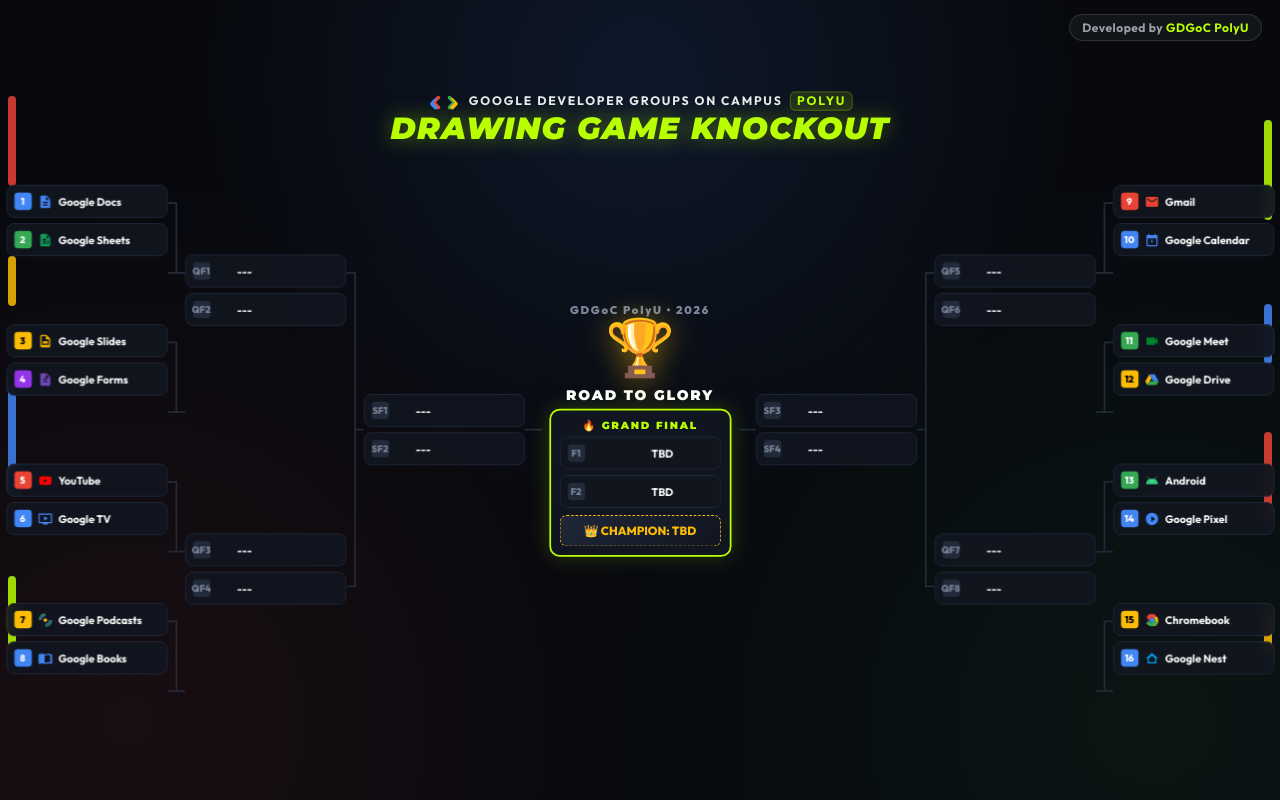
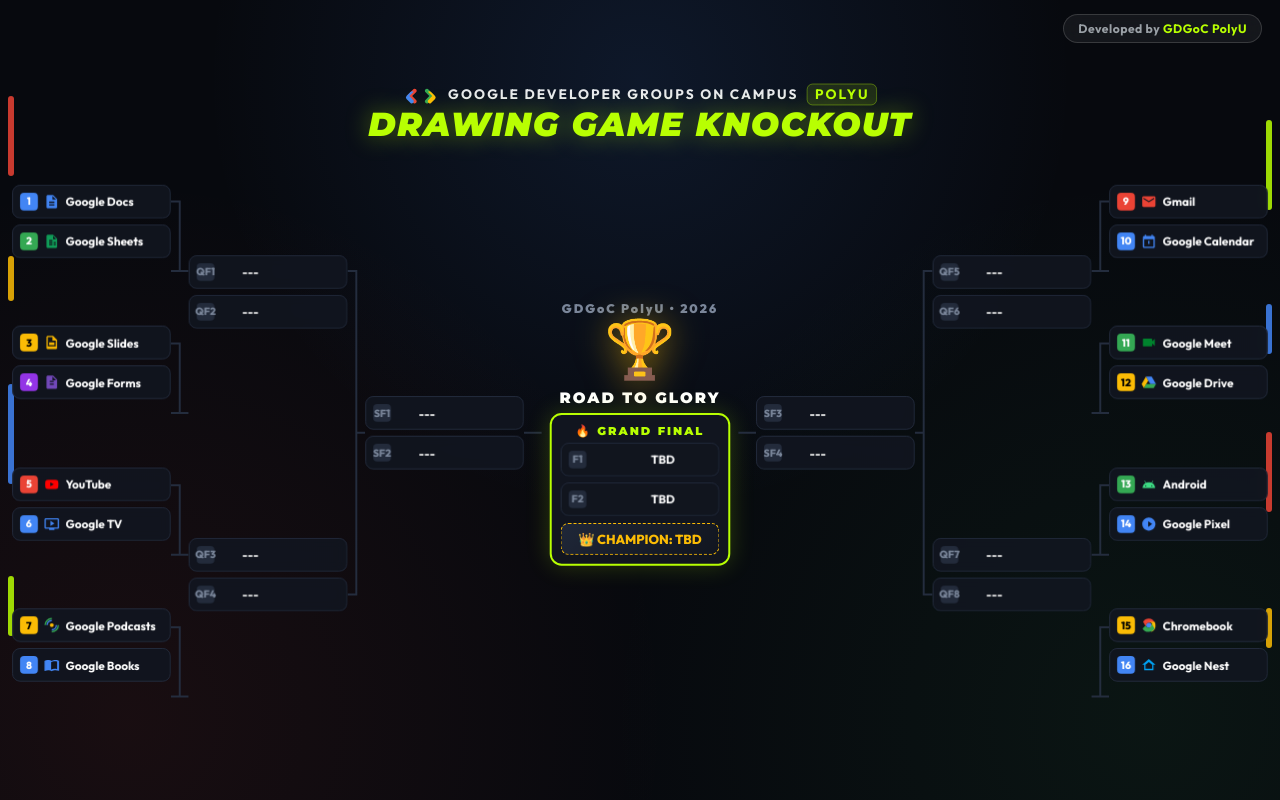
Before and after one commit to heylinpau/gdg-knockout, a website: page public/index.html in a window 1280 px wide. Drawn offline with nearby package versions, Linux system fonts and the light colour scheme; no server answers; a web font is replaced by a local one.

Commit message:
Fix laptop viewport width, title and credit badge

```diff
--- a/public/index.html
+++ b/public/index.html
@@ -16,7 +16,7 @@
       --g-red: #EA4335;
       --g-yellow: #FBBC05;
       --g-green: #34A853;
-      --line: #222a3a;
+      --line: #242d3e;
     }
     * { box-sizing: border-box; margin: 0; padding: 0; }
 
@@ -47,11 +47,11 @@
       top: 14px;
       right: 18px;
       z-index: 10;
-      background: rgba(255, 255, 255, 0.05);
-      border: 1px solid rgba(255, 255, 255, 0.12);
-      padding: 5px 12px;
+      background: rgba(255, 255, 255, 0.06);
+      border: 1px solid rgba(255, 255, 255, 0.15);
+      padding: 6px 14px;
       border-radius: 20px;
-      font-size: 0.75rem;
+      font-size: 0.76rem;
       font-weight: 700;
       color: #9aa0a6;
       letter-spacing: 0.5px;
@@ -60,20 +60,20 @@
     .top-right-credit span { color: var(--neon-lime); }
 
     /* DECORATIVE SIDE PILLS */
-    .side-pill { position: fixed; width: 8px; border-radius: 20px; z-index: 1; opacity: 0.85; }
-    .pill-left-1 { top: 12%; left: 8px; height: 90px; background: var(--g-red); }
-    .pill-left-2 { top: 32%; left: 8px; height: 50px; background: var(--g-yellow); }
-    .pill-left-3 { top: 48%; left: 8px; height: 110px; background: var(--g-blue); }
-    .pill-left-4 { top: 72%; left: 8px; height: 70px; background: var(--neon-lime); }
-    .pill-right-1 { top: 15%; right: 8px; height: 100px; background: var(--neon-lime); }
-    .pill-right-2 { top: 38%; right: 8px; height: 60px; background: var(--g-blue); }
-    .pill-right-3 { top: 54%; right: 8px; height: 90px; background: var(--g-red); }
-    .pill-right-4 { top: 76%; right: 8px; height: 45px; background: var(--g-yellow); }
+    .side-pill { position: fixed; width: 6px; border-radius: 20px; z-index: 1; opacity: 0.85; }
+    .pill-left-1 { top: 12%; left: 8px; height: 80px; background: var(--g-red); }
+    .pill-left-2 { top: 32%; left: 8px; height: 45px; background: var(--g-yellow); }
+    .pill-left-3 { top: 48%; left: 8px; height: 100px; background: var(--g-blue); }
+    .pill-left-4 { top: 72%; left: 8px; height: 60px; background: var(--neon-lime); }
+    .pill-right-1 { top: 15%; right: 8px; height: 90px; background: var(--neon-lime); }
+    .pill-right-2 { top: 38%; right: 8px; height: 50px; background: var(--g-blue); }
+    .pill-right-3 { top: 54%; right: 8px; height: 80px; background: var(--g-red); }
+    .pill-right-4 { top: 76%; right: 8px; height: 40px; background: var(--g-yellow); }
 
-    /* MASTER RESPONSIVE SCALER WRAPPER */
+    /* VIRTUAL STAGE CANVAS SCALER */
     #stage-scaler {
-      width: 1400px;
-      height: 780px;
+      width: 1240px;
+      height: 690px;
       transform-origin: center center;
       display: flex;
       flex-direction: column;
@@ -84,17 +84,17 @@
       z-index: 2;
     }
 
-    /* GDG LOGO & HEADER */
-    .header { text-align: center; margin-bottom: 6px; display: flex; flex-direction: column; align-items: center; }
+    /* HEADER */
+    .header { text-align: center; margin-bottom: 8px; display: flex; flex-direction: column; align-items: center; }
     .gdg-brand {
       display: flex;
       align-items: center;
       gap: 10px;
       margin-bottom: 2px;
     }
-    .gdg-svg-logo { width: 38px; height: 22px; }
+    .gdg-svg-logo { width: 36px; height: 20px; }
     .gdg-title-text {
-      font-size: 0.88rem;
+      font-size: 0.86rem;
       font-weight: 700;
       letter-spacing: 2px;
       text-transform: uppercase;
@@ -111,7 +111,7 @@
     .tournament-title {
       font-family: 'Montserrat', sans-serif;
       font-style: italic;
-      font-size: 2.2rem;
+      font-size: 2.1rem;
       font-weight: 900;
       letter-spacing: 1.5px;
       text-transform: uppercase;
@@ -126,38 +126,38 @@
     .bracket-half.left { justify-content: flex-start; }
     .bracket-half.right { justify-content: flex-end; flex-direction: row-reverse; }
 
-    .round-col { display: flex; flex-direction: column; justify-content: space-around; height: 640px; width: 185px; }
+    .round-col { display: flex; flex-direction: column; justify-content: space-around; height: 570px; width: 160px; }
     .match-pair { display: flex; flex-direction: column; gap: 6px; }
 
     /* UNIFORM SLOT CARDS */
     .slot {
-      width: 185px;
-      height: 38px;
+      width: 160px;
+      height: 34px;
       background: var(--card-bg);
       border: 1.5px solid var(--card-border);
-      border-radius: 9px;
-      padding: 0 8px;
+      border-radius: 8px;
+      padding: 0 7px;
       display: flex;
       align-items: center;
-      gap: 7px;
+      gap: 6px;
       backdrop-filter: blur(6px);
       transition: all 0.3s cubic-bezier(0.175, 0.885, 0.32, 1.275);
     }
     .slot.highlight {
       border-color: var(--neon-lime) !important;
       background: rgba(184, 255, 2, 0.22) !important;
-      transform: scale(1.05);
+      transform: scale(1.06);
       box-shadow: 0 0 20px rgba(184, 255, 2, 0.5);
     }
 
     .slot-id {
-      width: 20px;
-      height: 20px;
+      width: 18px;
+      height: 18px;
       border-radius: 4px;
       display: flex;
       align-items: center;
       justify-content: center;
-      font-size: 0.68rem;
+      font-size: 0.65rem;
       font-weight: 800;
       flex-shrink: 0;
     }
@@ -169,8 +169,8 @@
     .tag-neutral { background: #232b3b; color: #7a869a; }
 
     .product-icon {
-      width: 17px;
-      height: 17px;
+      width: 16px;
+      height: 16px;
       flex-shrink: 0;
       display: flex;
       align-items: center;
@@ -179,20 +179,22 @@
     .product-icon svg { width: 100%; height: 100%; }
 
     .team-name {
-      font-size: 0.78rem;
+      font-size: 0.74rem;
       font-weight: 700;
       white-space: nowrap;
+      overflow: hidden;
+      text-overflow: ellipsis;
       flex: 1;
     }
 
     /* CONNECTOR LINES */
-    .connector-col { width: 20px; height: 640px; flex-shrink: 0; }
+    .connector-col { width: 18px; height: 570px; flex-shrink: 0; }
     .connector-svg { width: 100%; height: 100%; stroke: var(--line); stroke-width: 2; fill: none; }
 
     /* CENTER PODIUM */
-    .center-podium { width: 250px; margin: 0 8px; display: flex; flex-direction: column; align-items: center; text-align: center; }
-    .trophy-graphic { font-size: 4rem; filter: drop-shadow(0 4px 18px rgba(251, 188, 5, 0.55)); animation: float 3s ease-in-out infinite; }
-    @keyframes float { 0%, 100% { transform: translateY(0); } 50% { transform: translateY(-7px); } }
+    .center-podium { width: 230px; margin: 0 8px; display: flex; flex-direction: column; align-items: center; text-align: center; }
+    .trophy-graphic { font-size: 3.6rem; filter: drop-shadow(0 4px 18px rgba(251, 188, 5, 0.55)); animation: float 3s ease-in-out infinite; }
+    @keyframes float { 0%, 100% { transform: translateY(0); } 50% { transform: translateY(-6px); } }
 
     .grand-final-box {
       margin-top: 6px;
@@ -201,17 +203,17 @@
       border: 2px solid var(--neon-lime);
       box-shadow: 0 0 25px rgba(184, 255, 2, 0.2);
       border-radius: 12px;
-      padding: 10px;
+      padding: 9px;
     }
-    .final-badge { font-family: 'Montserrat'; font-size: 0.74rem; font-weight: 900; color: var(--neon-lime); letter-spacing: 2px; margin-bottom: 6px; }
+    .final-badge { font-family: 'Montserrat'; font-size: 0.72rem; font-weight: 900; color: var(--neon-lime); letter-spacing: 2px; margin-bottom: 5px; }
 
     .champion-preview-btn {
-      margin-top: 8px;
+      margin-top: 7px;
       background: linear-gradient(135deg, #1f2738 0%, #11151f 100%);
       border: 1.5px dashed var(--g-yellow);
       border-radius: 8px;
-      padding: 8px;
-      font-size: 0.85rem;
+      padding: 7px;
+      font-size: 0.82rem;
       font-weight: 800;
       color: var(--g-yellow);
       cursor: pointer;
@@ -400,9 +402,9 @@
         </div>
 
         <div class="connector-col">
-          <svg class="connector-svg" preserveAspectRatio="none" viewBox="0 0 20 640">
-            <path d="M 0 60 H 10 V 140 H 20 M 0 140 H 10"/><path d="M 0 220 H 10 V 300 H 20 M 0 300 H 10"/>
-            <path d="M 0 380 H 10 V 460 H 20 M 0 460 H 10"/><path d="M 0 540 H 10 V 620 H 20 M 0 620 H 10"/>
+          <svg class="connector-svg" preserveAspectRatio="none" viewBox="0 0 18 570">
+            <path d="M 0 52 H 9 V 122 H 18 M 0 122 H 9"/><path d="M 0 195 H 9 V 265 H 18 M 0 265 H 9"/>
+            <path d="M 0 338 H 9 V 408 H 18 M 0 408 H 9"/><path d="M 0 481 H 9 V 551 H 18 M 0 551 H 9"/>
           </svg>
         </div>
 
@@ -418,8 +420,8 @@
         </div>
 
         <div class="connector-col">
-          <svg class="connector-svg" preserveAspectRatio="none" viewBox="0 0 20 640">
-            <path d="M 0 140 H 10 V 320 H 20 M 0 500 H 10 V 320"/>
+          <svg class="connector-svg" preserveAspectRatio="none" viewBox="0 0 18 570">
+            <path d="M 0 122 H 9 V 285 H 18 M 0 448 H 9 V 285"/>
           </svg>
         </div>
 
@@ -431,15 +433,15 @@
         </div>
 
         <div class="connector-col">
-          <svg class="connector-svg" preserveAspectRatio="none" viewBox="0 0 20 640"><path d="M 0 320 H 20"/></svg>
+          <svg class="connector-svg" preserveAspectRatio="none" viewBox="0 0 18 570"><path d="M 0 285 H 18"/></svg>
         </div>
       </div>
 
       <!-- CENTER PODIUM -->
       <div class="center-podium">
-        <div style="font-weight:900; letter-spacing:2px; color:#7a869a; font-size:0.8rem;">GDGoC PolyU • 2026</div>
+        <div style="font-weight:900; letter-spacing:2px; color:#7a869a; font-size:0.78rem;">GDGoC PolyU • 2026</div>
         <div class="trophy-graphic">🏆</div>
-        <div style="font-family:'Montserrat'; font-weight:900; font-size:1rem; letter-spacing:2px;">ROAD TO GLORY</div>
+        <div style="font-family:'Montserrat'; font-weight:900; font-size:0.95rem; letter-spacing:2px;">ROAD TO GLORY</div>
 
         <div class="grand-final-box">
           <div class="final-badge">🔥 GRAND FINAL</div>
@@ -473,9 +475,9 @@
         </div>
 
         <div class="connector-col">
-          <svg class="connector-svg" preserveAspectRatio="none" viewBox="0 0 20 640">
-            <path d="M 20 60 H 10 V 140 H 0 M 20 140 H 10"/><path d="M 20 220 H 10 V 300 H 0 M 20 300 H 10"/>
-            <path d="M 20 380 H 10 V 460 H 0 M 20 460 H 10"/><path d="M 20 540 H 10 V 620 H 0 M 20 620 H 10"/>
+          <svg class="connector-svg" preserveAspectRatio="none" viewBox="0 0 18 570">
+            <path d="M 18 52 H 9 V 122 H 0 M 18 122 H 9"/><path d="M 18 195 H 9 V 265 H 0 M 18 265 H 9"/>
+            <path d="M 18 338 H 9 V 408 H 0 M 18 408 H 9"/><path d="M 18 481 H 9 V 551 H 0 M 18 551 H 9"/>
           </svg>
         </div>
 
@@ -491,8 +493,8 @@
         </div>
 
         <div class="connector-col">
-          <svg class="connector-svg" preserveAspectRatio="none" viewBox="0 0 20 640">
-            <path d="M 20 140 H 10 V 320 H 0 M 20 500 H 10 V 320"/>
+          <svg class="connector-svg" preserveAspectRatio="none" viewBox="0 0 18 570">
+            <path d="M 18 122 H 9 V 285 H 0 M 18 448 H 9 V 285"/>
           </svg>
         </div>
 
@@ -504,7 +506,7 @@
         </div>
 
         <div class="connector-col">
-          <svg class="connector-svg" preserveAspectRatio="none" viewBox="0 0 20 640"><path d="M 20 320 H 0"/></svg>
+          <svg class="connector-svg" preserveAspectRatio="none" viewBox="0 0 18 570"><path d="M 18 285 H 0"/></svg>
         </div>
       </div>
     </div>
@@ -526,27 +528,24 @@
     let audioReady = false;
     let currentChampionData = null;
 
-    // RESPONSIVE SCALER ENGINE (Calculates exact safe scale for all laptops & screens)
+    // BULLETPROOF VIEWPORT AUTO-SCALER (Guarantees 100% fit inside any laptop/screen width)
     function autoScaleViewport() {
       const stage = document.getElementById('stage-scaler');
       if (!stage) return;
 
-      const targetWidth = 1400;
-      const targetHeight = 780;
-      const windowWidth = window.innerWidth;
-      const windowHeight = window.innerHeight;
+      const targetW = 1240;
+      const targetH = 690;
+      const availW = document.documentElement.clientWidth - 50;  // 50px buffer for browser sidebars & margins
+      const availH = document.documentElement.clientHeight - 40;
 
-      // Safe buffer so side pills and laptop edges never touch
-      const scaleX = (windowWidth - 60) / targetWidth;
-      const scaleY = (windowHeight - 40) / targetHeight;
-      const scale = Math.min(scaleX, scaleY, 1.1);
-
-      stage.style.transform = `scale(${Math.max(scale, 0.3)})`;
+      const scale = Math.min(availW / targetW, availH / targetH, 1.15);
+      stage.style.transform = `scale(${Math.max(scale, 0.35)})`;
     }
 
     window.addEventListener('resize', autoScaleViewport);
     window.addEventListener('orientationchange', autoScaleViewport);
     document.addEventListener('DOMContentLoaded', autoScaleViewport);
+    new ResizeObserver(autoScaleViewport).observe(document.body);
 
     // GOOGLE PRODUCT ICONS (16 PRODUCTS)
     const PRODUCT_LOGOS = {
```
